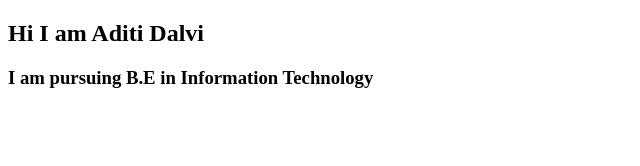
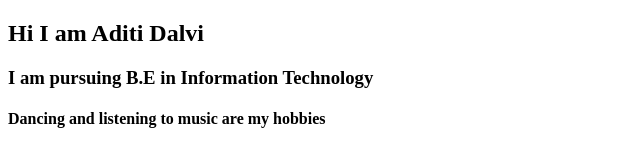
Before and after one commit to aditidalvi/aditidalvi-portfolio, a plain HTML site: page index.html in a window 1280 px wide. Shown: the whole page, without its empty margins (0-640 px from the left). Drawn offline with Linux system fonts and the light colour scheme.

Commit message:
updated interests

```diff
--- a/index.html
+++ b/index.html
@@ -9,5 +9,6 @@
 <body>
     <h2>Hi I am Aditi Dalvi</h2>
     <h3>I am pursuing B.E in Information Technology</h3>
+    <h4>Dancing and listening to music are my hobbies</h4>
 </body>
 </html>
```
